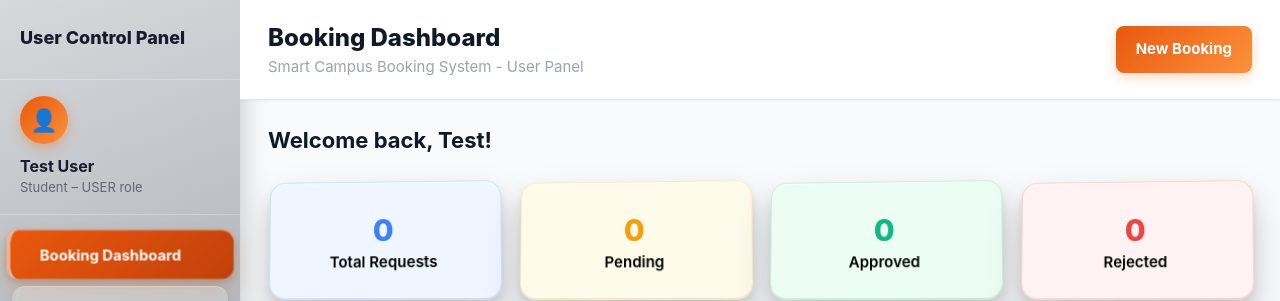
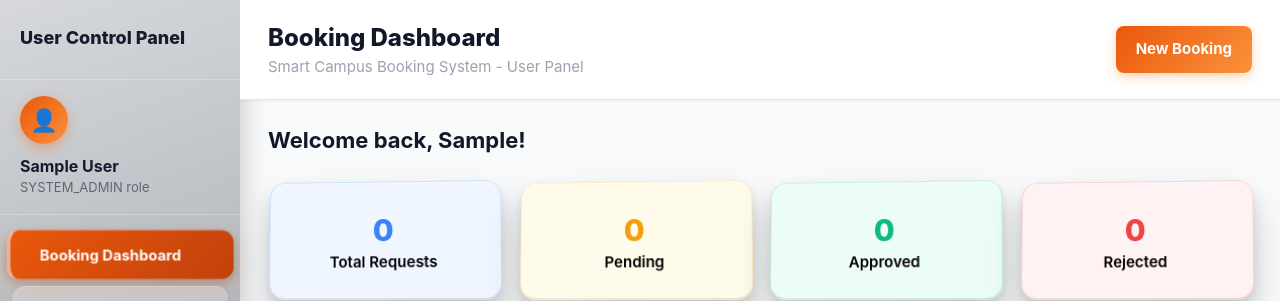
Before and after one commit to Deeghau0816/UniPulse, a React app in the folder frontend/: page /reservations/user in a window 1280 px wide. Shown: the top 301 px of the page. Built offline with nearby package versions, Linux system fonts and the light colour scheme; no server answers; sample sign-in values are in the browser's storage; the HTML template or start-up script is replaced by a standard one.

Commit message:
update userpanel.tsx

```diff
--- a/frontend/src/pages/reservation/UserPanel.tsx
+++ b/frontend/src/pages/reservation/UserPanel.tsx
@@ -5,9 +5,7 @@ import type { ReservationSummary, ReservationRecord } from '../../types/reservat
 import { ReservationRequestForm } from '../../components/reservation/ReservationRequestForm';
 import { MyReservationsList } from '../../components/reservation/MyReservationsList';
 import { NotificationPanel } from '../../components/reservation/NotificationPanel';
-
-// Hard-coded demo user; replace with OAuth user in Module E
-const DEMO_USER = { id: '1', name: 'Test User' };
+import { useAuth } from '../../contexts/AuthContext';
 
 type Tab = 'dashboard' | 'request' | 'reservations' | 'notifications';
 
@@ -27,13 +25,16 @@ const UserPanel: React.FC = () => {
   const [refreshKey, setRefreshKey] = useState(0);
   const [updatingReservation, setUpdatingReservation] = useState<ReservationRecord | null>(null);
   const [hoveredNav, setHoveredNav] = useState<Tab | null>(null);
+  const { user } = useAuth();
 
   const loadSummary = useCallback(async () => {
     try {
-      const data = await reservationService.getSummary(DEMO_USER.id);
-      setSummary(data);
+      if (user?.id) {
+        const data = await reservationService.getSummary(user.id);
+        setSummary(data);
+      }
     } catch { /* non-critical */ }
-  }, []);
+  }, [user?.id]);
 
   useEffect(() => { loadSummary(); }, [loadSummary, refreshKey]);
 
@@ -92,8 +93,8 @@ const UserPanel: React.FC = () => {
             fontSize: '22px', marginBottom: '10px',
             boxShadow: '0 4px 12px rgba(249,115,22,0.4)',
           }}>👤</div>
-          <div style={{ color: '#1a1a2e', fontWeight: 700, fontSize: '16px' }}>{DEMO_USER.name}</div>
-          <div style={{ color: 'rgba(20,20,40,0.55)', fontSize: '13px' }}>Student – USER role</div>
+          <div style={{ color: '#1a1a2e', fontWeight: 700, fontSize: '16px' }}>{user?.name || 'User'}</div>
+          <div style={{ color: 'rgba(20,20,40,0.55)', fontSize: '13px' }}>{user?.role || 'USER'} role</div>
         </div>
 
         {/* Navigation */}
@@ -222,7 +223,7 @@ const UserPanel: React.FC = () => {
           {activeTab === 'dashboard' && (
             <div>
               <h3 style={{ margin: '0 0 24px', fontSize: '22px', fontWeight: 700, color: '#111827' }}>
-                Welcome back, {DEMO_USER.name.split(' ')[0]}!
+                Welcome back, {user?.name?.split(' ')[0] || 'User'}!
               </h3>
 
               {/* Summary Cards */}
@@ -357,7 +358,7 @@ const UserPanel: React.FC = () => {
               {/* Recent Reservations Preview */}
               <div style={{ backgroundColor: '#f3f3f3', border: '1px solid #E5E7EB', borderRadius: '16px', padding: '24px' }}>
                 <h4 style={{ margin: '0 0 20px', fontSize: '18px', fontWeight: 700, color: '#0a1423' }}>Recent Bookings</h4>
-                <MyReservationsList userId={DEMO_USER.id} refreshKey={refreshKey} onUpdateClick={handleUpdateClick} />
+                {user && <MyReservationsList userId={user.id} refreshKey={refreshKey} onUpdateClick={handleUpdateClick} />}
               </div>
             </div>
           )}
@@ -368,7 +369,7 @@ const UserPanel: React.FC = () => {
               <h3 style={{ margin: '0 0 24px', fontSize: '22px', fontWeight: 700, color: '#111827' }}>
                  My Bookings
               </h3>
-              <MyReservationsList userId={DEMO_USER.id} refreshKey={refreshKey} onUpdateClick={handleUpdateClick} />
+              {user && <MyReservationsList userId={user.id} refreshKey={refreshKey} onUpdateClick={handleUpdateClick} />}
             </div>
           )}
 
@@ -378,9 +379,9 @@ const UserPanel: React.FC = () => {
               <h3 style={{ margin: '0 0 24px', fontSize: '22px', fontWeight: 700, color: '#111827' }}>
                  {updatingReservation ? 'Update Booking Request' : 'New Booking Request'}
               </h3>
-              <ReservationRequestForm
-                userId={DEMO_USER.id}
-                userName={DEMO_USER.name}
+              {user && <ReservationRequestForm
+                userId={user.id}
+                userName={user.name}
                 initialData={updatingReservation || undefined}
                 isUpdate={!!updatingReservation}
                 initialResourceId={resourceIdFromUrl ? parseInt(resourceIdFromUrl, 10) : undefined}
@@ -388,14 +389,14 @@ const UserPanel: React.FC = () => {
                   setRefreshKey(k => k + 1);
                   setActiveTab('reservations');
                 }}
-              />
+              />}
             </div>
           )}
 
           {/* ── NOTIFICATIONS TAB ── */}
           {activeTab === 'notifications' && (
             <div style={{ backgroundColor: '#f3f3f3', border: '1px solid #E5E7EB', borderRadius: '16px', padding: '24px' }}>
-              <NotificationPanel userId={DEMO_USER.id} />
+              {user && <NotificationPanel userId={user.id} />}
             </div>
           )}
         </div>
```
